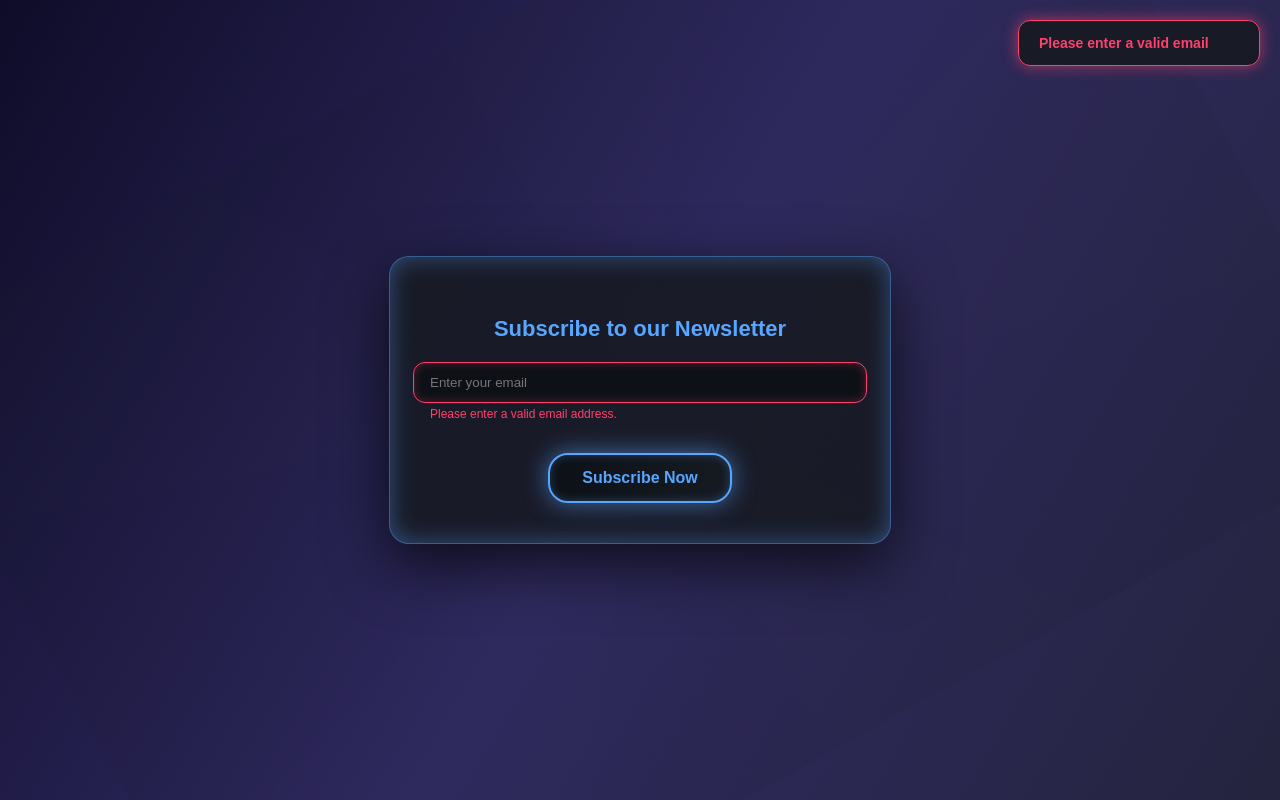
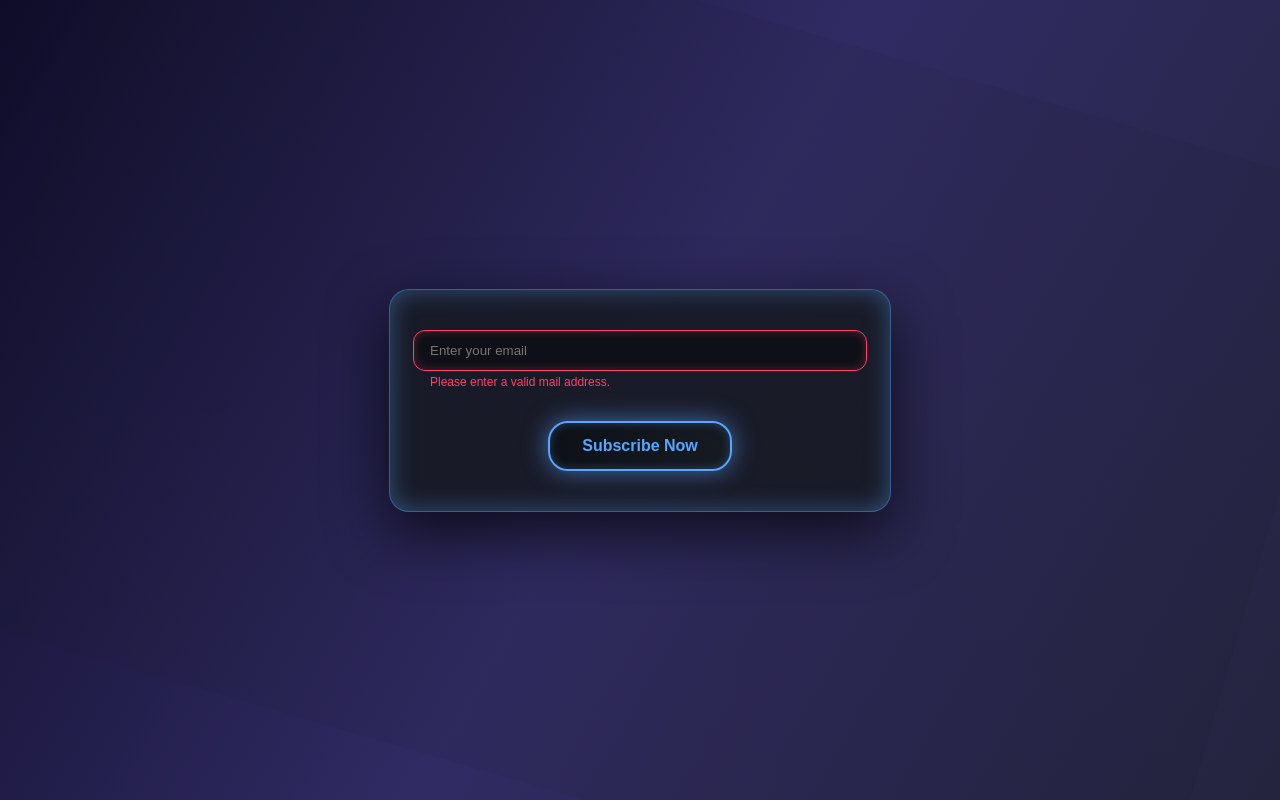
Before and after one commit to prasad5235692/sub-frontend, a React (Create React App) app: page / in a window 1280 px wide. Both pictures are taken after a click on the button "Subscribe Now". Built offline with nearby package versions, Linux system fonts and the light colour scheme; the HTML template or start-up script is replaced by a standard one.

Commit message:
all update

```diff
--- a/src/App.jsx
+++ b/src/App.jsx
@@ -38,8 +38,6 @@ export default function DarkSubscribe() {
   async function handleEmailSubscribe() {
     if (!email || !isValidEmail(email)) {
       setIsEmailValid(false);
-      setMessageType("error");
-      setMessage("Please enter a valid email");
       return;
     }
     try {
@@ -96,7 +94,7 @@ export default function DarkSubscribe() {
           width: "100%",
           height: "100%",
           background:
-            "repeating-conic-gradient(#0d1117 0% 10%, #14171cff 10% 20%)",
+            "repeating-conic-gradient(#0d1117 0% 10%, #111213ff 10% 20%)",
           opacity: 0.08,
           animation: "rotate 20s linear infinite",
           zIndex: 0,
@@ -202,16 +200,6 @@ export default function DarkSubscribe() {
           </>
         ) : (
           <>
-            <h2
-              style={{
-                color: "#58a6ff",
-                marginBottom: 20,
-                fontSize: 22,
-                fontWeight: 700,
-              }}
-            >
-              Subscribe to our Newsletter
-            </h2>
             <input
               type="email"
               value={email}
@@ -243,7 +231,7 @@ export default function DarkSubscribe() {
                   width: "100%",
                 }}
               >
-                Please enter a valid email address.
+                Please enter a valid mail address.
               </p>
             )}
             <motion.button
```
